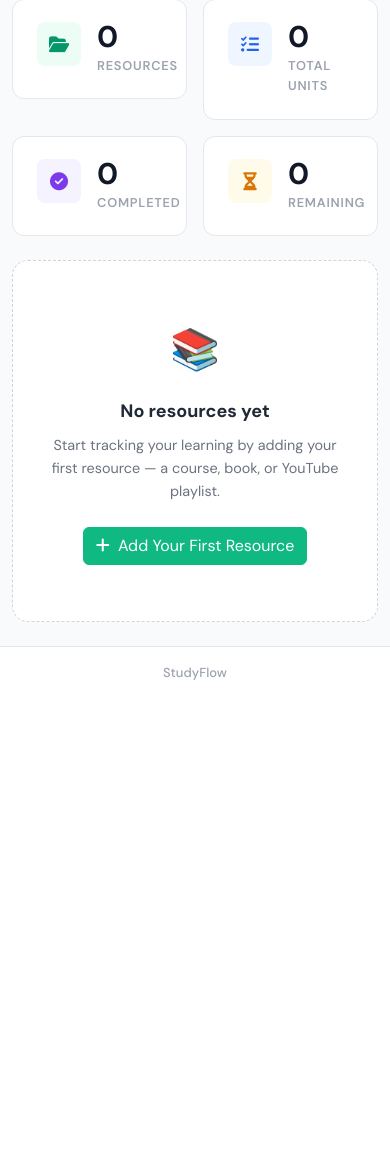
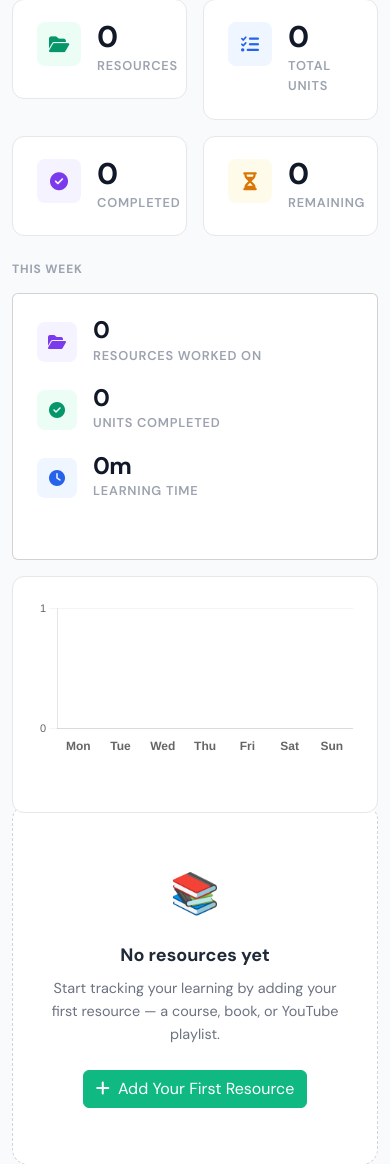
Before and after one commit to samiul40/studyflow, a Django app: page /learning/dashboard/ in a window 390 px wide. Shown: the part 282-1446 px from the top of the page. Before the commit the page ends 962 px from the top, so only its background shows below. Run offline with Django 5.2, Linux system fonts and the light colour scheme; the visitor is signed in with stand-in values (Sample User, id 1); data comes from the database, SQL or seed files in the repository; data that the repository does not hold is empty; style sheets or scripts are compiled from the project's sources; some libraries are stand-ins or nearby versions.

Commit message:
feat: added in weekly summary to dashboard

```diff
--- a/web/learning/services/dashboard.py
+++ b/web/learning/services/dashboard.py
@@ -1,8 +1,8 @@
 import datetime
 from typing import List, Optional, TypedDict
 
-from django.db.models import Count, Q
-from django.db.models.functions import TruncWeek
+from django.db.models import Count, Q, Sum
+from django.db.models.functions import TruncDate, TruncWeek
 from django.utils import timezone
 
 from learning.models import LearningResource, LearningUnit, ResourceType
@@ -14,6 +14,13 @@ class ResourceProgress(TypedDict):
     id: int
     title: str
     percent: int
+
+
+class WeeklySummary(TypedDict):
+    units_completed: int
+    learning_time_minutes: int
+    resources_worked_on: int
+    daily_completions: list  # [{label, count}] Mon–Sun, current week
 
 
 class DashboardStats(TypedDict):
@@ -29,6 +36,7 @@ class DashboardStats(TypedDict):
     active_filter: Optional[str]
     resource_types_with_counts: list
     weekly_completions: list
+    weekly_summary: WeeklySummary
 
 
 def get_dashboard_stats(user=None, resource_type=None) -> DashboardStats:
@@ -62,6 +70,7 @@ def get_dashboard_stats(user=None, resource_type=None) -> DashboardStats:
         "active_filter": resource_type,
         "resource_types_with_counts": _get_resource_types_with_counts(user),
         "weekly_completions": _get_weekly_completions(unit_qs),
+        "weekly_summary": _get_weekly_summary(unit_qs),
     }
 
 
@@ -153,3 +162,52 @@ def _get_weekly_completions(unit_qs) -> list:
         )
 
     return result
+
+
+def _get_weekly_summary(unit_qs) -> WeeklySummary:
+    """
+    Return stats for the current Monday–Sunday week.
+
+    Uses updated_at on completed units as a proxy for completion date.
+    """
+    now = timezone.now()
+    week_start = (now - datetime.timedelta(days=now.weekday())).replace(
+        hour=0, minute=0, second=0, microsecond=0
+    )
+    week_end = week_start + datetime.timedelta(weeks=1)
+
+    completed_this_week = unit_qs.filter(
+        status="completed",
+        updated_at__gte=week_start,
+        updated_at__lt=week_end,
+    )
+
+    units_completed = completed_this_week.count()
+    learning_time_minutes = (
+        completed_this_week.aggregate(total=Sum("duration_minutes"))["total"] or 0
+    )
+    resources_worked_on = completed_this_week.values("resource_id").distinct().count()
+
+    # Day-by-day completions for the current week (Mon–Sun)
+    raw_daily = (
+        completed_this_week.annotate(day=TruncDate("updated_at"))
+        .values("day")
+        .annotate(count=Count("id"))
+    )
+    daily_map = {entry["day"]: entry["count"] for entry in raw_daily}
+
+    day_labels = ["Mon", "Tue", "Wed", "Thu", "Fri", "Sat", "Sun"]
+    daily_completions = [
+        {
+            "label": day_labels[i],
+            "count": daily_map.get((week_start + datetime.timedelta(days=i)).date(), 0),
+        }
+        for i in range(7)
+    ]
+
+    return {
+        "units_completed": units_completed,
+        "learning_time_minutes": learning_time_minutes,
+        "resources_worked_on": resources_worked_on,
+        "daily_completions": daily_completions,
+    }
--- a/web/learning/src/sass/_dashboard.scss
+++ b/web/learning/src/sass/_dashboard.scss
@@ -122,13 +122,6 @@
   padding: 1.375rem 1.5rem;
   height: 100%;
 
-  .chart-card__title {
-    font-size: 0.9375rem;
-    font-weight: 700;
-    color: $grey-800;
-    margin-bottom: 1.25rem;
-    letter-spacing: -0.01em;
-  }
 }
 
 .chart-card--donut {
@@ -283,6 +276,53 @@
 }
 
 // ---------------------------------------------------------------------------
+// Weekly summary stats
+// ---------------------------------------------------------------------------
+.week-stats {
+  display: flex;
+  flex-direction: column;
+  gap: 1.25rem;
+}
+
+.week-stat {
+  display: flex;
+  align-items: center;
+  gap: 1rem;
+
+  &__icon {
+    width: 2.5rem;
+    height: 2.5rem;
+    border-radius: $radius-md;
+    display: flex;
+    align-items: center;
+    justify-content: center;
+    font-size: 1rem;
+    flex-shrink: 0;
+
+    &--emerald { background-color: $emerald-50;  color: $emerald-600; }
+    &--blue    { background-color: #eff6ff;      color: #2563eb; }
+    &--violet  { background-color: #f5f3ff;      color: #7c3aed; }
+  }
+
+  &__value {
+    font-size: 1.5rem;
+    font-weight: 800;
+    color: $grey-900;
+    letter-spacing: -0.03em;
+    line-height: 1;
+    margin-bottom: 0.2rem;
+  }
+
+  &__label {
+    font-size: 0.8rem;
+    font-weight: 600;
+    color: $grey-400;
+    text-transform: uppercase;
+    letter-spacing: 0.06em;
+  }
+}
+
+// ---------------------------------------------------------------------------
 // Tip banner
 // ---------------------------------------------------------------------------
 .tip-banner {
--- a/web/learning/templates/dashboard/dashboard.html
+++ b/web/learning/templates/dashboard/dashboard.html
@@ -1,4 +1,5 @@
 {% extends "base.html" %}
+{% load learning_filters %}
 
 {% block content %}
 
@@ -93,32 +94,78 @@
 
 </div>
 
-{% if total_units > 0 %}
+<!-- This Week summary -->
+<div class="row g-3 mb-4">
 
-<!-- Showing label -->
-<p class="section-title">Showing: {{ active_filter|default:"All resources" }}</p>
+  <div class="col-lg-5">
+    <p class="section-title">This Week</p>
+    <div class="card p-4 h-100">
+      <div class="week-stats">
 
-<!-- Charts -->
-<div class="row g-3 mb-4 align-items-stretch">
+        <div class="week-stat">
+          <div class="week-stat__icon week-stat__icon--violet">
+            <i class="fas fa-folder-open"></i>
+          </div>
+          <div>
+            <div class="week-stat__value">{{ weekly_summary.resources_worked_on }}</div>
+            <div class="week-stat__label">Resources Worked On</div>
+          </div>
+        </div>
 
-  <div class="row g-3 mb-4">
-    <div class="col-md-4 d-flex">
-      <div class="chart-card chart-card--donut w-100">
-        <div class="chart-card__title">Completion Breakdown</div>
-        <div class="chart-canvas-wrap">
-          <canvas id="completionChart"></canvas>
+        <div class="week-stat">
+          <div class="week-stat__icon week-stat__icon--emerald">
+            <i class="fas fa-circle-check"></i>
+          </div>
+          <div>
+            <div class="week-stat__value">{{ weekly_summary.units_completed }}</div>
+            <div class="week-stat__label">Units Completed</div>
+          </div>
         </div>
-      </div>
-    </div>
 
-    <div class="col-md-8 d-flex">
-      <div class="chart-card w-100">
-        <div class="chart-card__title">Completion Activity (last 8 weeks)</div>
-        <canvas id="activityChart"></canvas>
+        <div class="week-stat">
+          <div class="week-stat__icon week-stat__icon--blue">
+            <i class="fas fa-clock"></i>
+          </div>
+          <div>
+            <div class="week-stat__value">
+              {{ weekly_summary.learning_time_minutes|format_duration }}
+            </div>
+            <div class="week-stat__label">Learning Time</div>
+          </div>
+        </div>
+
       </div>
     </div>
   </div>
 
+  <div class="col-lg-7">
+    <p class="section-title">Daily Activity This Week</p>
+    <div class="chart-card h-100">
+      <canvas id="dailyChart"></canvas>
+    </div>
+  </div>
+
+</div>
+
+{% if total_units > 0 %}
+
+<!-- Charts -->
+<div class="row g-3 mb-4 mt-5">
+  <div class="col-md-4 d-flex flex-column">
+    <p class="section-title">Completion Breakdown</p>
+    <div class="chart-card chart-card--donut w-100 flex-grow-1">
+      <div class="chart-canvas-wrap">
+        <canvas id="completionChart"></canvas>
+      </div>
+    </div>
+  </div>
+
+  <div class="col-md-8 d-flex flex-column">
+    <p class="section-title">Completion Activity (last 8 weeks)</p>
+    <div class="chart-card w-100 flex-grow-1">
+      <canvas id="activityChart"></canvas>
+    </div>
+  </div>
 </div>
 
 {% endif %}
@@ -224,6 +271,42 @@
     });
   }
 
+  const dailyCtx = document.getElementById('dailyChart');
+  if (dailyCtx) {
+    const dailyCounts = [{% for d in weekly_summary.daily_completions %}{{ d.count }},{% endfor %}];
+    const todayIndex = new Date().getDay() === 0 ? 6 : new Date().getDay() - 1;
+    new Chart(dailyCtx, {
+      type: 'bar',
+      data: {
+        labels: [{% for d in weekly_summary.daily_completions %}"{{ d.label }}",{% endfor %}],
+        datasets: [{
+          label: 'Units Completed',
+          data: dailyCounts,
+          backgroundColor: dailyCounts.map((_, i) =>
+            i === todayIndex ? '#10b981' : '#d1fae5'
+          ),
+          borderRadius: 6,
+          borderSkipped: false,
+        }]
+      },
+      options: {
+        responsive: true,
+        scales: {
+          y: {
+            beginAtZero: true,
+            grid: { color: '#f3f4f6' },
+            ticks: { font: { size: 11 }, precision: 0, stepSize: 1 }
+          },
+          x: {
+            grid: { display: false },
+            ticks: { font: { size: 12, weight: '600' } }
+          }
+        },
+        plugins: { legend: { display: false } }
+      }
+    });
+  }
+
   const activityCtx = document.getElementById('activityChart');
   if (activityCtx) {
     new Chart(activityCtx, {
--- /dev/null
+++ b/web/learning/templatetags/learning_filters.py
@@ -0,0 +1,19 @@
+from django import template
+
+register = template.Library()
+
+
+@register.filter
+def format_duration(minutes):
+    """Convert a total-minutes integer to a human-readable string.
+
+    Examples: 0 → "0m", 45 → "45m", 90 → "1h 30m", 120 → "2h"
+    """
+    if not minutes:
+        return "0m"
+    hours, mins = divmod(int(minutes), 60)
+    if hours and mins:
+        return f"{hours}h {mins}m"
+    if hours:
+        return f"{hours}h"
+    return f"{mins}m"
```
Also changed, not shown: web/learning/templatetags/__init__.py (added).
